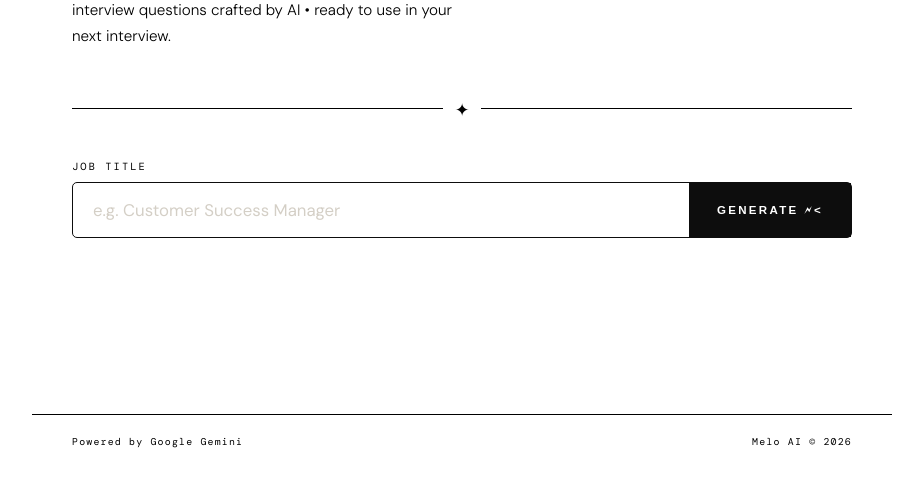
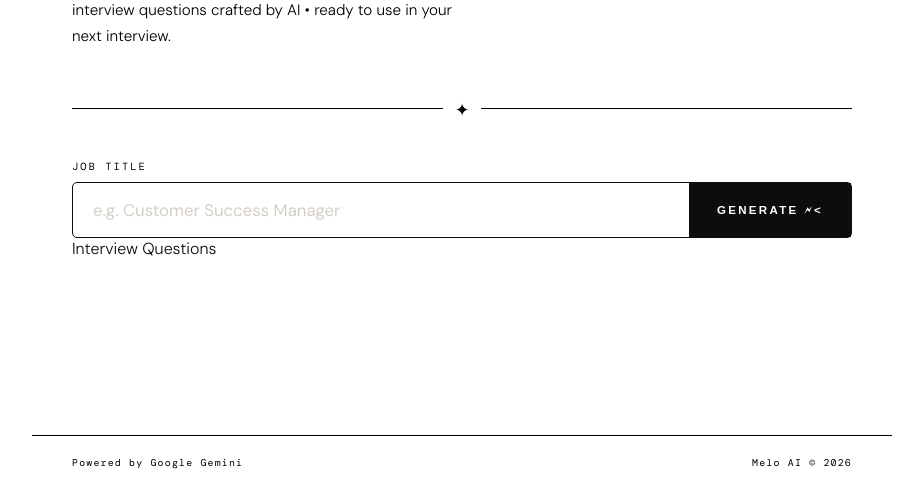
Before and after one commit to tonybnya/melo-ai, a Flask app: page / in a window 1280 px wide. Shown: the part 341-840 px from the top of the page, without its empty margins (178-1101 px from the left). Before the commit the page ends 789 px from the top, so only its background shows below. Run offline with Flask 3, Linux system fonts and the light colour scheme; some web fonts are replaced.

Commit message:
style: add results section placeholder

```diff
--- a/templates/index.html
+++ b/templates/index.html
@@ -63,6 +63,15 @@
         <!-- error message -->
         <div id="error-box" role="alert"></div>
       </section>
+
+      <!-- results section -->
+      <section id="results-section" aria-live="polite">
+        <div class="results-header">
+          <span class="results-title">Interview Questions</span>
+          <span class="results-role" id="results-role-label"></span>
+        </div>
+        <div id="questions-container"></div>
+      </section>
     </main>
 
     <footer class="page footer">
```
